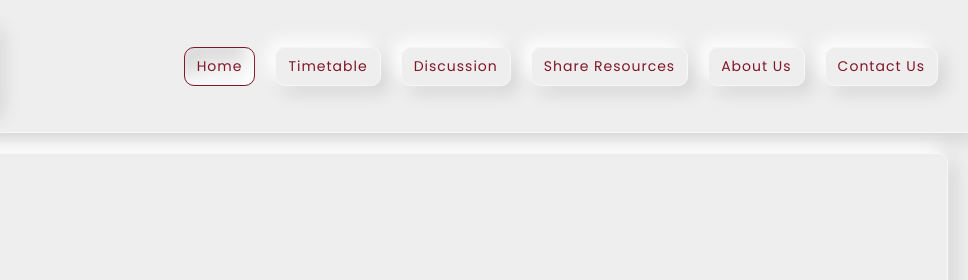
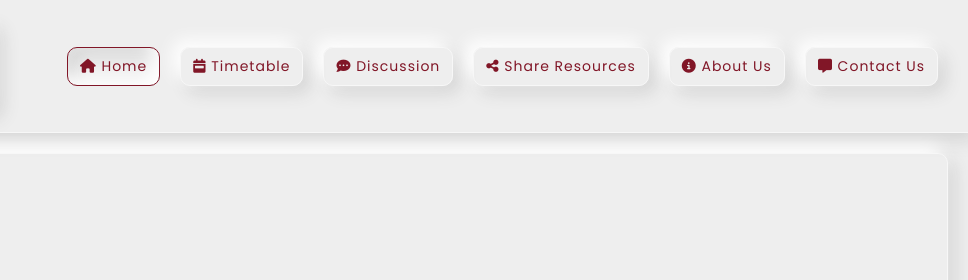
Before and after one commit to zwepener/CTU-Buddy-CWD412-FA1, a plain HTML site: page src/main.html in a window 1280 px wide. Shown: the top 280 px of the page, 312-1280 px from the left. Drawn offline with nearby package versions, Linux system fonts and the light colour scheme.

Commit message:
Add icons to navbar items

```diff
--- a/src/main.html
+++ b/src/main.html
@@ -26,12 +26,12 @@
         </label>
       </div>
       <menu>
-        <li><span>Home</span></li>
-        <li><span>Timetable</span></li>
-        <li><span>Discussion</span></li>
-        <li><span>Share Resources</span></li>
-        <li><span>About Us</span></li>
-        <li><span>Contact Us</span></li>
+        <li><i class="fa fa-solid fa-home"></i>&nbsp;Home</li>
+        <li><i class="fa fa-solid fa-calendar-week"></i>&nbsp;Timetable</li>
+        <li><i class="fa fa-solid fa-comment-dots"></i>&nbsp;Discussion</li>
+        <li><i class="fa fa-solid fa-share-nodes"></i>&nbsp;Share Resources</li>
+        <li><i class="fa fa-solid fa-circle-info"></i>&nbsp;About Us</li>
+        <li><i class="fa fa-solid fa-message"></i>&nbsp;Contact Us</li>
       </menu>
     </nav>
     <!--Content Entrypoint-->
--- a/src/scripts/main.js
+++ b/src/scripts/main.js
@@ -18,19 +18,19 @@ loadContent = (Page) => {
 
 var currOpt;
 $(document).ready(() => {
-  const Spans = document.querySelectorAll(".navbar menu li span");
+  const ListItems = document.querySelectorAll(".navbar menu li");
   for (let i = 0; i < Pages.length; i++) {
-    const Span = Spans[i];
+    const ListItem = ListItems[i];
     const Page = Pages[i];
-    Span.addEventListener("click", () => {
+    ListItem.addEventListener("click", () => {
       loadContent(Page);
       document.getElementById("check").checked = false;
-      currOpt.parentNode.classList.remove("active");
-      Span.parentNode.classList.add("active");
-      currOpt = Span;
+      currOpt.classList.remove("active");
+      ListItem.classList.add("active");
+      currOpt = ListItem;
     });
   }
-  currOpt = Spans[0];
-  currOpt.parentNode.classList.add("active");
+  currOpt = ListItems[0];
+  currOpt.classList.add("active");
   loadContent(Pages[0]);
 });
--- a/src/stylesheets/navbar.css
+++ b/src/stylesheets/navbar.css
@@ -58,13 +58,10 @@
   align-items: center;
   text-align: center;
   margin: 0 10px;
-}
 
-.navbar menu li span {
   user-select: none;
   font-size: 14px;
   color: #811627;
-  text-transform: capitalize;
   letter-spacing: 1px;
   padding: 8px 12px;
   transition: all 0.3s;
@@ -73,19 +70,19 @@
   box-shadow: -7px -7px 17px white, 7px 7px 17px #46464626;
 }
 
-.navbar menu li span:hover,
-.navbar menu li span:focus {
+.navbar menu li:hover,
+.navbar menu li:focus {
   border: solid 1px #eee;
   box-shadow: inset -7px -7px 17px white, inset 7px 7px 17px #46464626;
 }
 
-.navbar menu .active span {
+.navbar menu .active {
   pointer-events: none;
 }
 
-.navbar menu .active span,
-.navbar menu .active span:hover,
-.navbar menu .active span:focus {
+.navbar menu .active,
+.navbar menu .active:hover,
+.navbar menu .active:focus {
   border: 1px solid #811627;
   box-shadow: inset -7px -7px 17px white, inset 7px 7px 17px #46464626;
 }
@@ -109,8 +106,7 @@
     position: relative;
     margin: 20px 0;
     display: none;
-  }
-  .navbar menu li span {
+
     width: 90%;
     padding: 25px;
     font-size: 20px;
```
